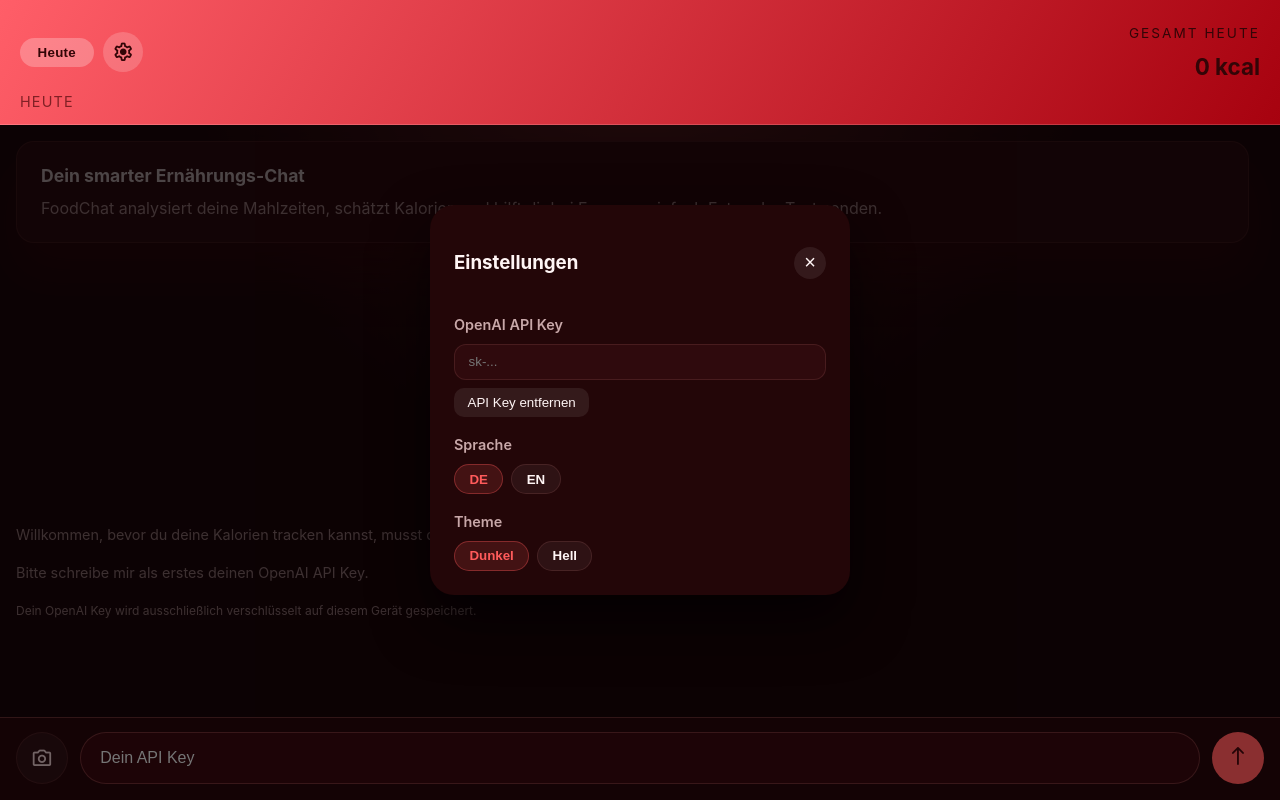
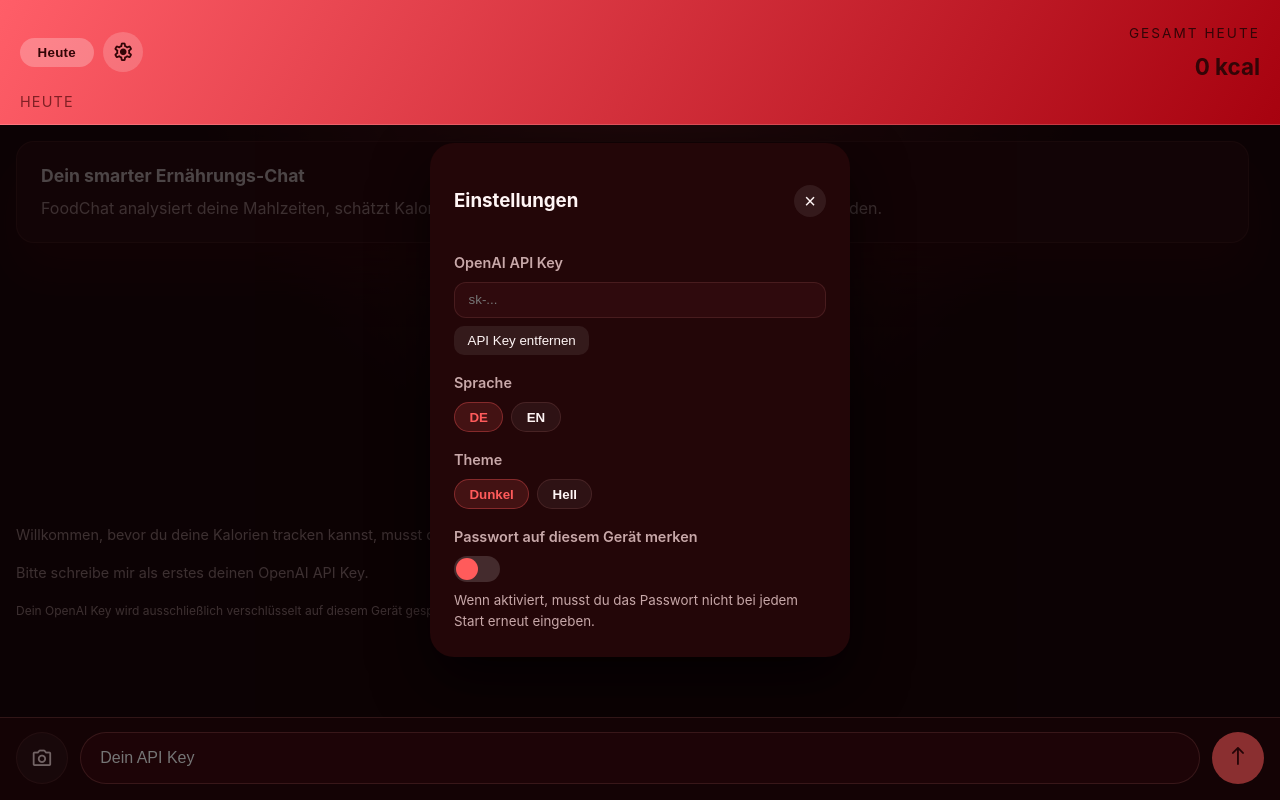
Before and after one commit to w1nte/FoodChat, a React (Vite) app: page / in a window 1280 px wide. Both pictures are taken after a click on the button "settings". Built offline with nearby package versions, Linux system fonts and the light colour scheme.

Commit message:
Add api key encryption #2

```diff
--- a/dev-dist/sw.js
+++ b/dev-dist/sw.js
@@ -82,7 +82,7 @@ define(['./workbox-54d0af47'], (function (workbox) { 'use strict';
     "revision": "3ca0b8505b4bec776b69afdba2768812"
   }, {
     "url": "index.html",
-    "revision": "0.puj7603rduo"
+    "revision": "0.5aridfncvlg"
   }], {});
   workbox.cleanupOutdatedCaches();
   workbox.registerRoute(new workbox.NavigationRoute(workbox.createHandlerBoundToURL("index.html"), {
--- a/src/App.css
+++ b/src/App.css
@@ -565,6 +565,10 @@
   cursor: pointer;
 }
 
+.settings-section small {
+  color: var(--text-muted);
+}
+
 .option-group {
   display: flex;
   gap: 0.5rem;
@@ -586,3 +590,34 @@
   border-color: rgba(255, 91, 91, 0.35);
   color: var(--accent);
 }
+
+.remember-toggle {
+  position: relative;
+  display: inline-flex;
+  align-items: center;
+  width: 46px;
+  height: 26px;
+  border-radius: 999px;
+  background: rgba(255, 255, 255, 0.15);
+  cursor: pointer;
+}
+
+.remember-toggle input {
+  position: absolute;
+  inset: 0;
+  opacity: 0;
+  cursor: pointer;
+}
+
+.remember-toggle span {
+  width: 22px;
+  height: 22px;
+  border-radius: 50%;
+  background: var(--accent);
+  margin-left: 2px;
+  transition: transform 150ms ease;
+}
+
+.remember-toggle input:checked + span {
+  transform: translateX(18px);
+}
--- a/src/App.jsx
+++ b/src/App.jsx
@@ -2,6 +2,7 @@ import { useCallback, useEffect, useMemo, useRef, useState } from 'react'
 import './App.css'
 
 const ENCRYPTED_KEY_STORAGE_KEY = 'foodchat_api_cipher'
+const PASSPHRASE_STORAGE_KEY = 'foodchat_passphrase'
 const HISTORY_STORAGE_KEY = 'foodchat_history'
 const LOCALE_STORAGE_KEY = 'foodchat_locale'
 const THEME_STORAGE_KEY = 'foodchat_theme'
@@ -92,6 +93,9 @@ const TRANSLATIONS = {
     passphraseUnlockPrompt: 'Bitte gib dein Passwort ein, um den gespeicherten API Key zu entsperren:',
     passphraseInvalid: 'Passwort ist nicht korrekt.',
     passphraseEncryptError: 'Der API Key konnte nicht gesichert werden. Versuche es erneut.',
+    rememberPassphraseLabel: 'Passwort auf diesem Gerät merken',
+    rememberPassphraseHint: 'Wenn aktiviert, musst du das Passwort nicht bei jedem Start erneut eingeben.',
+    rememberPassphrasePrompt: 'Bitte gib dein aktuelles Passwort ein, damit ich es speichern kann:',
   },
   en: {
     today: 'Today',
@@ -138,6 +142,9 @@ const TRANSLATIONS = {
     passphraseUnlockPrompt: 'Enter your passphrase to unlock the stored API key:',
     passphraseInvalid: 'Incorrect passphrase.',
     passphraseEncryptError: 'Unable to securely store the API key. Please try again.',
+    rememberPassphraseLabel: 'Remember passphrase on this device',
+    rememberPassphraseHint: 'When enabled you will not be asked for your passphrase on every launch.',
+    rememberPassphrasePrompt: 'Enter your current passphrase so I can remember it:',
   },
 }
 
@@ -265,6 +272,11 @@ const readStoredEncryptedKey = () => {
     return null
   }
   return null
+}
+
+const readStoredPassphrase = () => {
+  if (typeof window === 'undefined') return ''
+  return window.localStorage.getItem(PASSPHRASE_STORAGE_KEY) ?? ''
 }
 
 const readStoredLocale = () => {
@@ -403,6 +415,9 @@ function App() {
   const [theme, setTheme] = useState(() => readStoredTheme())
   const [apiKey, setApiKey] = useState('')
   const [encryptedApiData, setEncryptedApiData] = useState(() => readStoredEncryptedKey())
+  const initialPassphrase = readStoredPassphrase()
+  const [cachedPassphrase, setCachedPassphrase] = useState(initialPassphrase)
+  const [rememberPassphrase, setRememberPassphrase] = useState(Boolean(initialPassphrase))
   const [history, setHistory] = useState(() => {
     const stored = readStoredHistory()
     if (!stored[todayKey]) {
@@ -418,6 +433,7 @@ function App() {
   const [isSending, setIsSending] = useState(false)
   const fileInputRef = useRef(null)
   const chatBodyRef = useRef(null)
+  const unlockAttemptedRef = useRef(false)
   const t = (key) => TRANSLATIONS[locale]?.[key] ?? TRANSLATIONS[FALLBACK_LOCALE][key] ?? key
   const clearComposer = () => {
     setInputValue('')
@@ -431,10 +447,16 @@ function App() {
     async (value) => {
       if (typeof window === 'undefined') return false
       const translationSet = TRANSLATIONS[locale] ?? TRANSLATIONS[FALLBACK_LOCALE]
-      const passphrase = window.prompt(translationSet.passphraseSetupPrompt)
+      let passphrase = cachedPassphrase
       if (!passphrase) {
-        window.alert(translationSet.passphraseSetupRequired)
-        return false
+        passphrase = window.prompt(translationSet.passphraseSetupPrompt)
+        if (!passphrase) {
+          window.alert(translationSet.passphraseSetupRequired)
+          return false
+        }
+        if (rememberPassphrase) {
+          setCachedPassphrase(passphrase)
+        }
       }
       try {
         const payload = await encryptApiKeyPayload(value, passphrase)
@@ -447,14 +469,20 @@ function App() {
         return false
       }
     },
-    [locale],
+    [cachedPassphrase, rememberPassphrase, locale],
   )
 
   const unlockStoredKey = useCallback(async () => {
     if (!encryptedApiData || typeof window === 'undefined') return
     const translationSet = TRANSLATIONS[locale] ?? TRANSLATIONS[FALLBACK_LOCALE]
-    const passphrase = window.prompt(translationSet.passphraseUnlockPrompt)
-    if (!passphrase) return
+    let passphrase = cachedPassphrase
+    if (!passphrase) {
+      passphrase = window.prompt(translationSet.passphraseUnlockPrompt)
+      if (!passphrase) return
+      if (rememberPassphrase) {
+        setCachedPassphrase(passphrase)
+      }
+    }
     try {
       const decrypted = await decryptApiKeyPayload(encryptedApiData, passphrase)
       setApiKey(decrypted)
@@ -462,7 +490,7 @@ function App() {
       console.error('Failed to unlock API key', error)
       window.alert(translationSet.passphraseInvalid)
     }
-  }, [encryptedApiData, locale])
+  }, [cachedPassphrase, encryptedApiData, rememberPassphrase, locale])
 
   const handleRemoveApiKey = useCallback(() => {
     if (typeof window !== 'undefined') {
@@ -496,10 +524,22 @@ function App() {
   }, [history])
 
   useEffect(() => {
-    if (!apiKey && encryptedApiData) {
-      unlockStoredKey()
+    unlockAttemptedRef.current = false
+  }, [encryptedApiData])
+
+  if (!apiKey && encryptedApiData && !unlockAttemptedRef.current) {
+    unlockAttemptedRef.current = true
+    unlockStoredKey()
+  }
+
+  useEffect(() => {
+    if (typeof window === 'undefined') return
+    if (rememberPassphrase && cachedPassphrase) {
+      window.localStorage.setItem(PASSPHRASE_STORAGE_KEY, cachedPassphrase)
+    } else {
+      window.localStorage.removeItem(PASSPHRASE_STORAGE_KEY)
     }
-  }, [apiKey, encryptedApiData, unlockStoredKey])
+  }, [rememberPassphrase, cachedPassphrase])
 
   const activeDay = history[activeDayId] ?? createEmptyDay(activeDayId)
 
@@ -543,6 +583,21 @@ function App() {
     if (THEMES.includes(nextTheme)) {
       setTheme(nextTheme)
     }
+  }
+  const toggleRememberPassphrase = () => {
+    const nextValue = !rememberPassphrase
+    if (nextValue && !cachedPassphrase) {
+      const translationSet = TRANSLATIONS[locale] ?? TRANSLATIONS[FALLBACK_LOCALE]
+      const input = window.prompt(translationSet.rememberPassphrasePrompt)
+      if (!input) {
+        return
+      }
+      setCachedPassphrase(input)
+    }
+    if (!nextValue) {
+      setCachedPassphrase('')
+    }
+    setRememberPassphrase(nextValue)
   }
 
   const appendMessage = (dayKey, message) => {
@@ -993,6 +1048,19 @@ function App() {
                 </button>
               </div>
             </div>
+
+            <div className="settings-section">
+              <span>{t('rememberPassphraseLabel')}</span>
+              <label className="remember-toggle">
+                <input
+                  type="checkbox"
+                  checked={rememberPassphrase}
+                  onChange={toggleRememberPassphrase}
+                />
+                <span></span>
+              </label>
+              <small>{t('rememberPassphraseHint')}</small>
+            </div>
           </div>
         </div>
       )}
```
Also changed, not shown: 1 other file (tests, documents, lock files or other folders).
